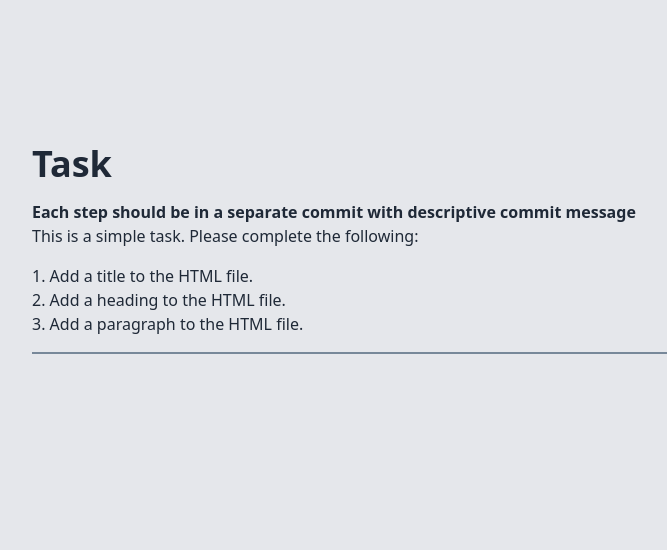
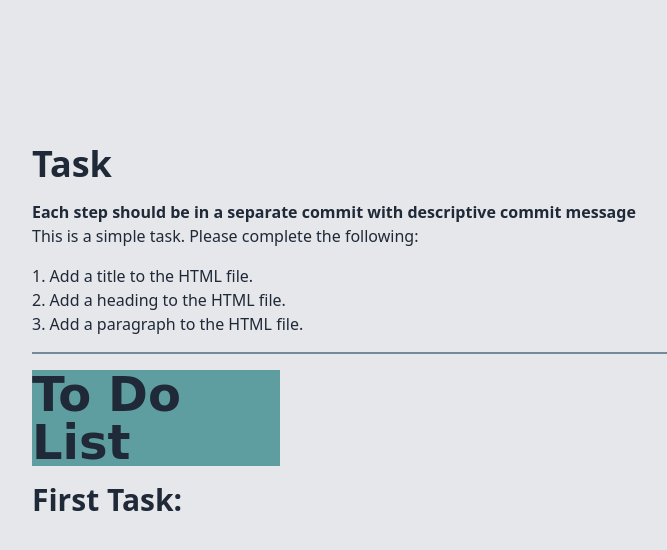
Before and after one commit to 3ein39/git-workflow, a plain HTML site: page samira.html in a window 1280 px wide. Shown: the whole page, without its empty margins (112-779 px from the left). Drawn offline with nearby package versions, Linux system fonts and the light colour scheme.

Commit message:
Adding The Headings

```diff
--- a/samira.html
+++ b/samira.html
@@ -30,6 +30,11 @@
         <!-- Add your code below this line -->
         <!-- first i changed The Title From Task to Samira   -->
          <!-- Adding The Headings -->
+          <h1 class="text-5xl font-bold mb-4" style="background-color: cadetblue; width: 25%; font-family: cursive;" >To Do List</h1>
+          <h1 class="text-3xl font-bold mb-3"  >First Task:  </h1>
+
+
+
 
 
     </body>
```
